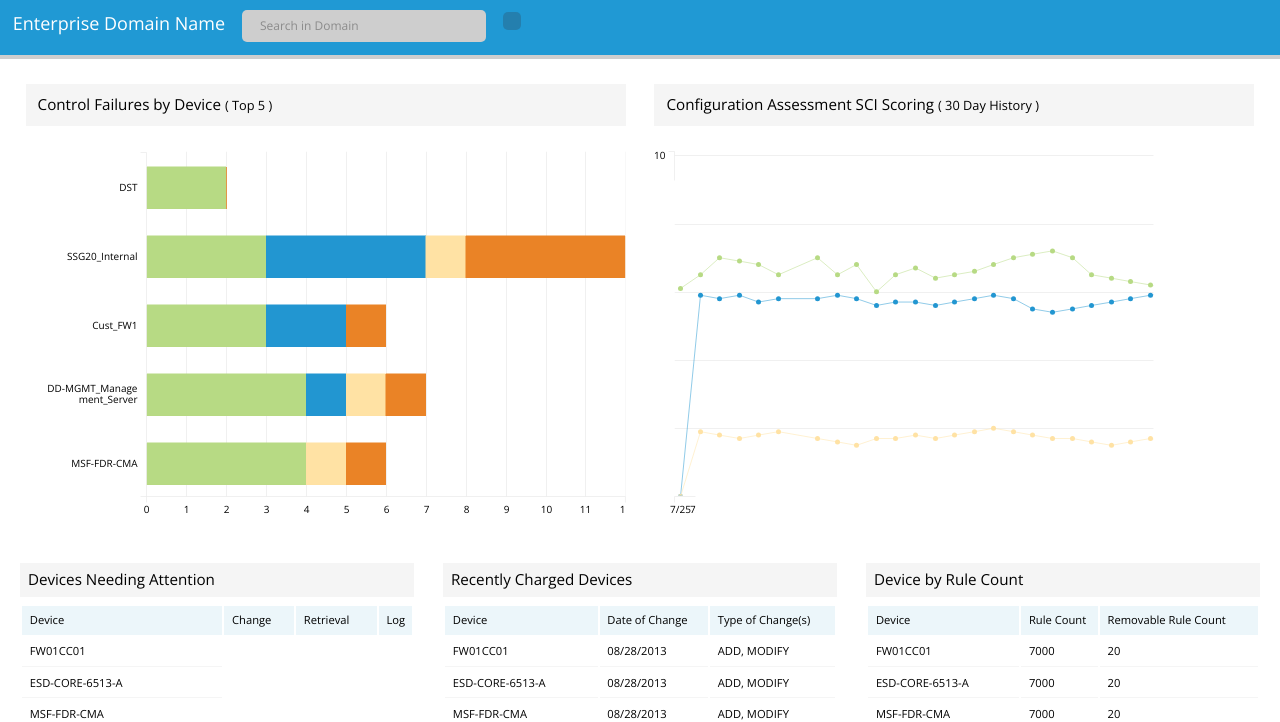
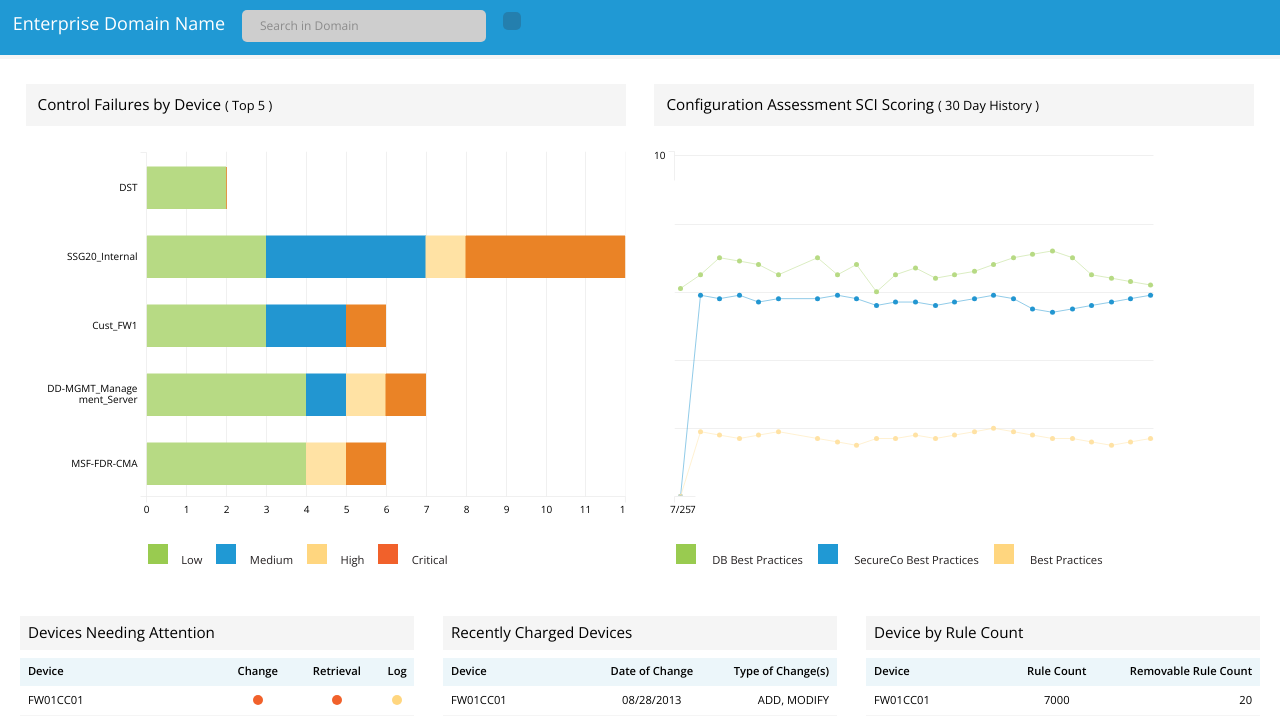
Before and after one commit to annaawang/credera, a website: page dist/index.html in a window 1280 px wide. Shown: the part 73-795 px from the top of the page. Drawn offline with nearby package versions, Linux system fonts and the light colour scheme.

Commit message:
add legend

```diff
--- a/src/sass/_c3-custom.scss
+++ b/src/sass/_c3-custom.scss
@@ -22,3 +22,11 @@
     padding-top: 3px;
     padding-left: 20px;
 }
+
+.c3-chart-line {
+	width: 5px;
+}
+
+.c3-circle {
+    stroke-width: 10px;
+}
--- a/src/sass/_components.scss
+++ b/src/sass/_components.scss
@@ -1,6 +1,6 @@
 #search-bar {
 	background-color: $blue;
-	border-bottom: 4px solid $gray-lighter;
+	border-bottom: 4px solid $gray-lightest;
 	padding: 1%;
 }
 
@@ -39,6 +39,9 @@
 	border-radius: 5px;
 }
 
+
+//	PRIMARY DASHBOARD CHARTS
+
 #dashboard-primary {
 	padding: 2%;
 }
@@ -65,8 +68,47 @@
 #chart-device-legend {
 	width: 100%;
 	padding-left: 120px;
+
+	ul {
+		list-style: none;
+		padding: 2px;
+
+		li {
+			display: inline-block;
+			margin-right: 2%;
+			p {
+				color: $gray-dark;
+			    font-size: 0.7rem;
+			    padding-bottom: 5%;
+			}
+		}
+	}
 }
 
+.key {
+	height: 20px;
+    width: 20px;
+}
+
+.key-green {
+	@extend .key;
+	background-color: $green;
+}
+
+.key-blue {
+	@extend .key;
+	background-color: $blue;
+}
+
+.key-yellow {
+	@extend .key;
+	background-color: $yellow;
+}
+
+.key-orange {
+	@extend .key;
+	background-color: $orange;
+}
 #chart-scoring {
 	height: 400px;
 	margin-bottom: 2%;
@@ -75,35 +117,56 @@
 #chart-scoring-legend {
 	width: 100%;
 	padding-left: 20px;
+
+	ul {
+		list-style: none;
+		padding: 2px;
+
+		li {
+			display: inline-block;
+			margin-right: 2%;
+
+			p {
+				color: $gray-dark;
+			    font-size: 0.7rem;
+			    padding-bottom: 5%;
+			    margin-top: auto;
+			    margin-bottom: auto;
+			}
+		}
+	}
 }
 
+
+//	SECONDARY DASHBOARD TABLES
 
 #dashboard-secondary {
 	padding-bottom: 5%;
 }
 
 .table {
-	padding-top: 2%;
+	padding: 2% 0 5% 0;
 }
 
 table {
 	width: 100%;
+	border-spacing: 0;
 }
 
 th {
-	font-weight: $font-regular;
+	font-weight: $font-heavy;
 	padding: 2%;
 	text-align: left;
 	font-size: 0.7rem;
 	background-color: $blue-light;
+}
 
-	.center {
-		align: center;
-	}
+.center {
+	text-align: center;
+}
 
-	.right {
-		text-align: right;
-	}
+.right {
+	text-align: right;
 }
 
 td {
@@ -112,13 +175,27 @@ td {
 	text-align: left;
 	font-size: 0.7rem;
 	border-bottom: 0.5px solid $gray-lightest;
+}
 
-	.center {
-		text-align: center;
-	}
+.circle {
+	height: 10px;
+	width: 10px;
+	border-radius: 50%;
+	margin: auto;
+}
 
-	.right {
-		text-align: right;
-	}
+.circle-orange {
+	@extend .circle;
+	background-color: $orange;
+}
 
+.circle-yellow {
+	@extend .circle;
+	background-color: $yellow;
 }
+
+
+.circle-green {
+	@extend .circle;
+	background-color: $green;
+}
```
Also changed, not shown: dist/css/main.css, dist/index.html, dist/js/charts.js.
